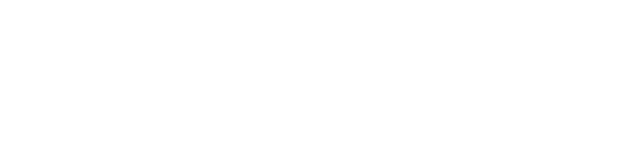
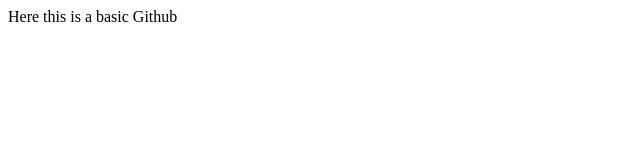
Before and after one commit to Ganjanatach/DevOps-Ganjanatach, a plain HTML site: page index.html in a window 1280 px wide. Shown: the whole page, without its empty margins (0-640 px from the left). Drawn offline with Linux system fonts and the light colour scheme.

Commit message:
Update index.html

```diff
--- a/index.html
+++ b/index.html
@@ -1 +1,2 @@
 <title>learn github</title>
+<p>Here this is a basic Github</p>
```
